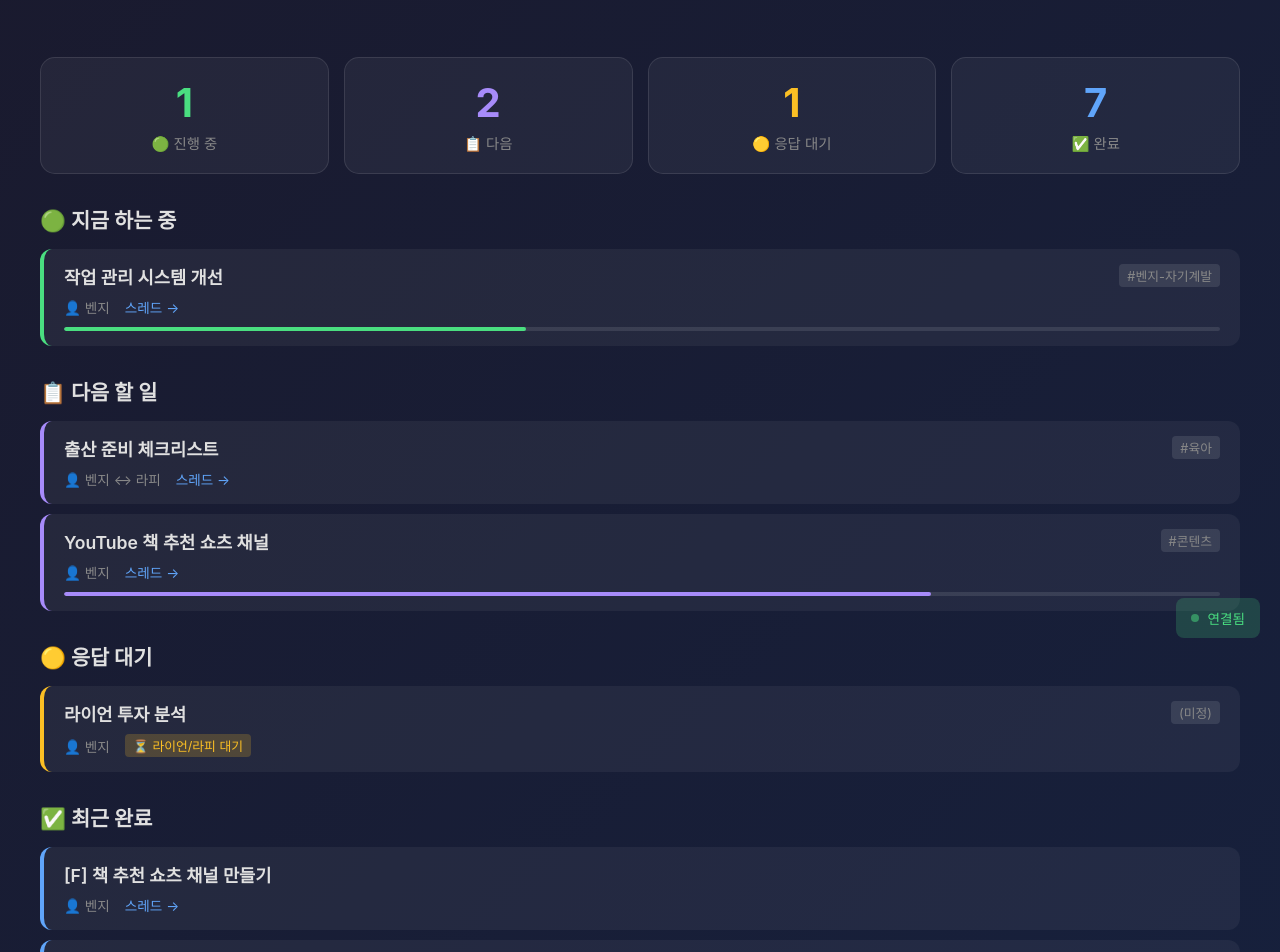
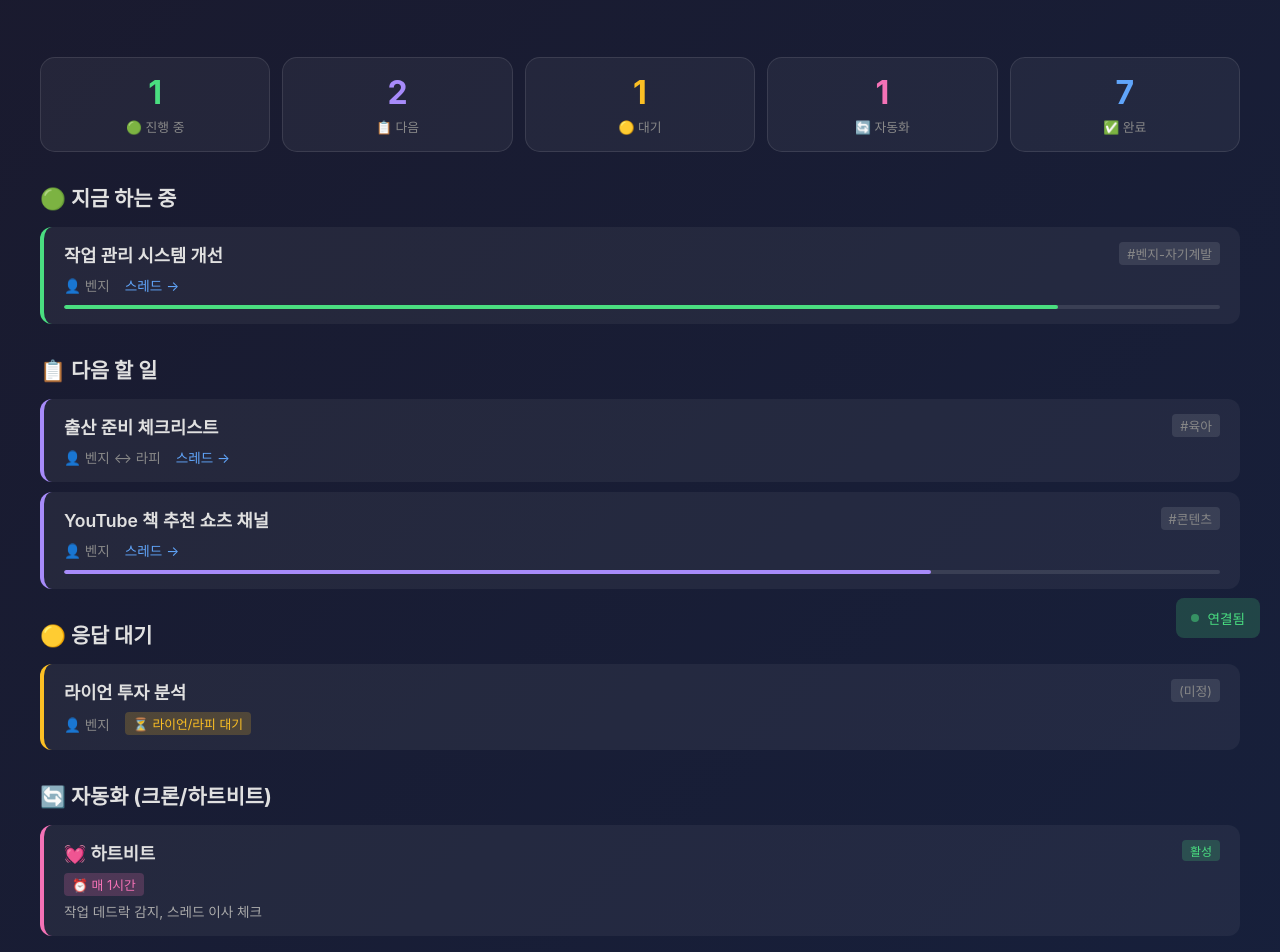
Before and after one commit to rafy-kim/benji-dashboard, a plain HTML site: page index.html in a window 1280 px wide. Shown: the part 142-1094 px from the top of the page. Drawn offline with Linux system fonts and the light colour scheme.

Commit message:
🔄 크론/하트비트 섹션 추가

```diff
--- a/dashboard-data.json
+++ b/dashboard-data.json
@@ -1,5 +1,5 @@
 {
-  "generated_at": "2026-02-02T08:15:44.743438",
+  "generated_at": "2026-02-02T08:24:19.212079",
   "tasks": {
     "active": [
       {
@@ -12,8 +12,8 @@
         "channel": "#벤지-자기계발",
         "thread_link": "https://raomkr.slack.com/archives/C0AC14SM0UT/p1769986395147469",
         "waiting_for": null,
-        "last_updated": "2026-02-02T08:14:59.371106",
-        "progress": 40
+        "last_updated": "2026-02-02T08:17:51.873227",
+        "progress": 86
       }
     ],
     "next": [
@@ -127,11 +127,23 @@
       }
     ]
   },
+  "cron": [
+    {
+      "id": "heartbeat",
+      "name": "💓 하트비트",
+      "schedule": "매 1시간",
+      "description": "작업 데드락 감지, 스레드 이사 체크",
+      "enabled": true,
+      "lastRun": null,
+      "nextRun": null
+    }
+  ],
   "stats": {
     "total": 11,
     "active": 1,
     "next": 2,
     "waiting": 1,
-    "completed": 7
+    "completed": 7,
+    "cron": 1
   }
 }
--- a/index.html
+++ b/index.html
@@ -41,33 +41,34 @@
 
         .stats {
             display: grid;
-            grid-template-columns: repeat(auto-fit, minmax(120px, 1fr));
-            gap: 15px;
+            grid-template-columns: repeat(auto-fit, minmax(100px, 1fr));
+            gap: 12px;
             margin: 30px 0;
         }
 
         .stat-card {
             background: rgba(255, 255, 255, 0.05);
             border-radius: 15px;
-            padding: 20px;
+            padding: 15px;
             text-align: center;
             border: 1px solid rgba(255, 255, 255, 0.1);
         }
 
         .stat-number {
-            font-size: 2.5rem;
+            font-size: 2rem;
             font-weight: bold;
             margin-bottom: 5px;
         }
 
         .stat-label {
             color: #888;
-            font-size: 0.9rem;
+            font-size: 0.8rem;
         }
 
         .stat-card.active .stat-number { color: #4ade80; }
         .stat-card.next .stat-number { color: #a78bfa; }
         .stat-card.waiting .stat-number { color: #fbbf24; }
+        .stat-card.cron .stat-number { color: #f472b6; }
         .stat-card.completed .stat-number { color: #60a5fa; }
 
         .section {
@@ -104,6 +105,7 @@
         .task-card.active { border-left-color: #4ade80; }
         .task-card.next { border-left-color: #a78bfa; }
         .task-card.waiting { border-left-color: #fbbf24; }
+        .task-card.cron { border-left-color: #f472b6; }
         .task-card.completed { border-left-color: #60a5fa; }
 
         .task-header {
@@ -150,6 +152,31 @@
             padding: 2px 8px;
             border-radius: 4px;
             font-size: 0.8rem;
+        }
+
+        .cron-schedule {
+            background: rgba(244, 114, 182, 0.2);
+            color: #f472b6;
+            padding: 2px 8px;
+            border-radius: 4px;
+            font-size: 0.8rem;
+        }
+
+        .cron-status {
+            padding: 2px 8px;
+            border-radius: 4px;
+            font-size: 0.75rem;
+            font-weight: 500;
+        }
+
+        .cron-status.enabled {
+            background: rgba(74, 222, 128, 0.2);
+            color: #4ade80;
+        }
+
+        .cron-status.disabled {
+            background: rgba(239, 68, 68, 0.2);
+            color: #ef4444;
         }
 
         .progress-bar {
@@ -224,6 +251,18 @@
         .assignee {
             font-size: 0.85rem;
         }
+
+        .cron-grid {
+            display: grid;
+            grid-template-columns: repeat(auto-fit, minmax(280px, 1fr));
+            gap: 10px;
+        }
+
+        .cron-desc {
+            font-size: 0.85rem;
+            color: #aaa;
+            margin-top: 5px;
+        }
     </style>
 </head>
 <body>
@@ -244,7 +283,11 @@
             </div>
             <div class="stat-card waiting">
                 <div class="stat-number" id="stat-waiting">-</div>
-                <div class="stat-label">🟡 응답 대기</div>
+                <div class="stat-label">🟡 대기</div>
+            </div>
+            <div class="stat-card cron">
+                <div class="stat-number" id="stat-cron">-</div>
+                <div class="stat-label">🔄 자동화</div>
             </div>
             <div class="stat-card completed">
                 <div class="stat-number" id="stat-completed">-</div>
@@ -269,6 +312,13 @@
         <div class="section">
             <h2 class="section-title">🟡 응답 대기</h2>
             <div class="task-list" id="waiting-tasks">
+                <div class="empty-state">로딩 중...</div>
+            </div>
+        </div>
+
+        <div class="section">
+            <h2 class="section-title">🔄 자동화 (크론/하트비트)</h2>
+            <div class="cron-grid" id="cron-jobs">
                 <div class="empty-state">로딩 중...</div>
             </div>
         </div>
@@ -340,6 +390,27 @@
             `;
         }
 
+        function renderCronJob(job) {
+            const statusClass = job.enabled ? 'enabled' : 'disabled';
+            const statusText = job.enabled ? '활성' : '비활성';
+            const lastRun = job.lastRun ? `마지막: ${formatDate(job.lastRun)}` : '';
+            const nextRun = job.nextRun ? `다음: ${formatDate(job.nextRun)}` : '';
+
+            return `
+                <div class="task-card cron">
+                    <div class="task-header">
+                        <div class="task-title">${job.name || job.id}</div>
+                        <span class="cron-status ${statusClass}">${statusText}</span>
+                    </div>
+                    <div class="task-meta">
+                        <span class="cron-schedule">⏰ ${job.schedule}</span>
+                        ${lastRun ? `<span>${lastRun}</span>` : ''}
+                    </div>
+                    ${job.description ? `<div class="cron-desc">${job.description}</div>` : ''}
+                </div>
+            `;
+        }
+
         function renderTasks(tasks, containerId, status) {
             const container = document.getElementById(containerId);
             if (!tasks || tasks.length === 0) {
@@ -347,6 +418,15 @@
                 return;
             }
             container.innerHTML = tasks.map(task => renderTask(task, status)).join('');
+        }
+
+        function renderCronJobs(jobs) {
+            const container = document.getElementById('cron-jobs');
+            if (!jobs || jobs.length === 0) {
+                container.innerHTML = '<div class="empty-state">크론 잡 없음</div>';
+                return;
+            }
+            container.innerHTML = jobs.map(job => renderCronJob(job)).join('');
         }
 
         async function fetchData() {
@@ -360,6 +440,7 @@
                 document.getElementById('stat-active').textContent = data.stats.active || 0;
                 document.getElementById('stat-next').textContent = data.stats.next || 0;
                 document.getElementById('stat-waiting').textContent = data.stats.waiting || 0;
+                document.getElementById('stat-cron').textContent = data.stats.cron || 0;
                 document.getElementById('stat-completed').textContent = data.stats.completed || 0;
 
                 // 작업 목록 렌더링
@@ -367,6 +448,9 @@
                 renderTasks(data.tasks.next, 'next-tasks', 'next');
                 renderTasks(data.tasks.waiting, 'waiting-tasks', 'waiting');
                 renderTasks(data.tasks.completed, 'completed-tasks', 'completed');
+
+                // 크론 잡 렌더링
+                renderCronJobs(data.cron || []);
 
                 // 마지막 업데이트 시간
                 document.getElementById('last-update').textContent = formatDate(data.generated_at);
```
